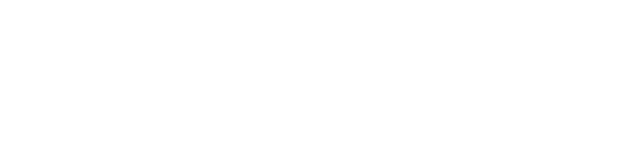
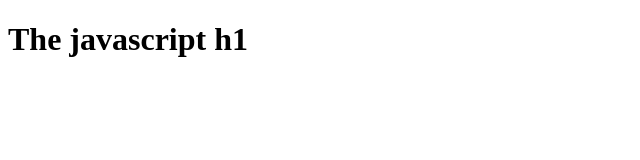
Before and after one commit to SlicedorDiced/FSW-110, a plain HTML site: page week1/selecting_elements/index2.html in a window 1280 px wide. Shown: the whole page, without its empty margins (0-640 px from the left). Drawn offline with Linux system fonts and the light colour scheme.

Commit message:
Text added to H1 in html file

```diff
--- a/week1/selecting_elements/index2.html
+++ b/week1/selecting_elements/index2.html
@@ -8,12 +8,11 @@
     <meta name="viewport" content="width=device-width, initial-scale=1.0">
 
     <title>week1 PnP Selecting Elements</title>
-    <script src='index2.js'></script>
 
 </head>
 
 <body>
-    <h1 id="Header1"></h1>
-
+    <h1 id="Header1">html text</h1>
+     <script src='index2.js'></script>
 </body>
 </html>
--- a/week1/selecting_elements/index2.js
+++ b/week1/selecting_elements/index2.js
@@ -1 +1 @@
-document.getElementById("Header1");
+document.getElementById("Header1").innerText = "The javascript h1";
```
